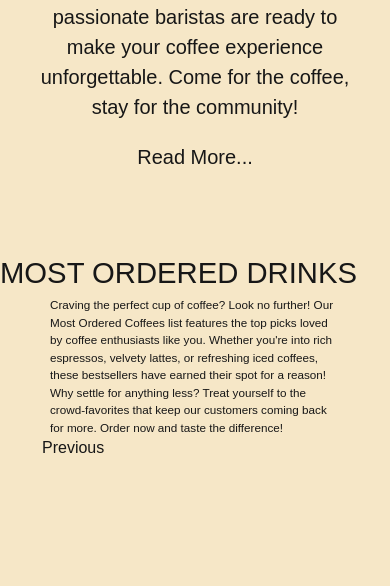
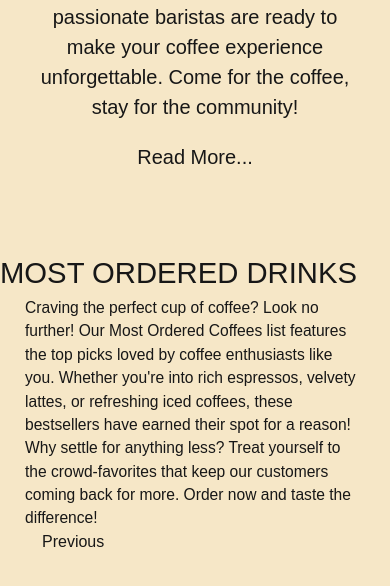
Before and after one commit to cortezrc611/RC-coffee, a Next.js app in the folder rc-coffee-app/: page / in a window 390 px wide. Shown: the part 1630-2216 px from the top of the page. Built offline with nearby package versions, Linux system fonts and the light colour scheme.

Commit message:
text adjustment

```diff
--- a/rc-coffee-app/src/app/globals.css
+++ b/rc-coffee-app/src/app/globals.css
@@ -336,9 +336,9 @@ nav {
               font-size: 5vw;
                }
         .most-offered-text p{
-          margin-left: 50px;
-          margin-right: 50px;
-          font-size: 3vw;
+          margin-left: 25px;
+          margin-right: 25px;
+          font-size: 4vw;
         }
 
         .slick-slide > div {
```
